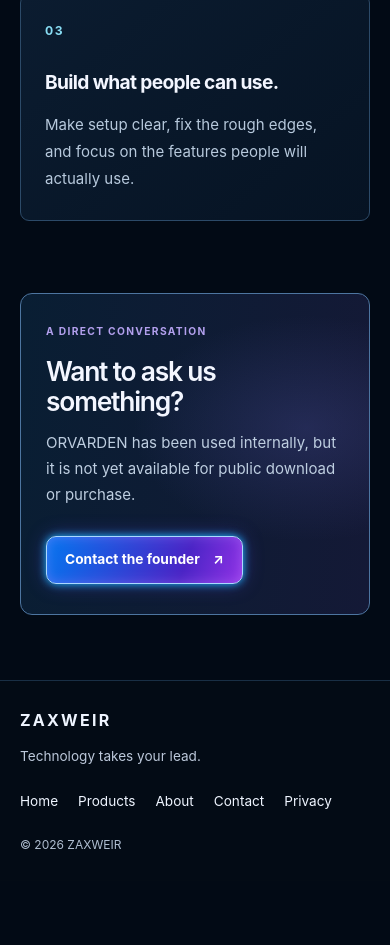
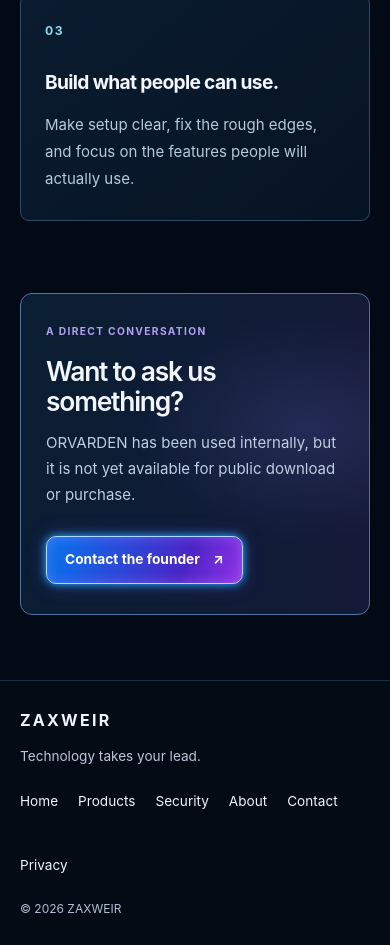
Before and after one commit to whyitworks307/zaxweir-website, a plain HTML site: page about.html in a window 390 px wide. Shown: the part 3126-4071 px from the top of the page. Before the commit the page ends 4007 px from the top, so only its background shows below. Drawn offline with Linux system fonts and the light colour scheme.

Commit message:
nav: link security tools in desktop, mobile, and footer navigation

```diff
--- a/about.html
+++ b/about.html
@@ -4,9 +4,9 @@
 <a class="skip" href="#main">Skip to content</a>
 <header class="header"><div class="wrap header-inner">
 <a class="brand" href="/" aria-label="ZAXWEIR home">ZAXWEIR</a>
-<nav class="desktop-nav" aria-label="Main"><a href="/">Home</a><a href="/products.html">Products</a><a href="/about.html" aria-current="page">About</a><a href="/contact.html">Contact</a></nav>
+<nav class="desktop-nav" aria-label="Main"><a href="/">Home</a><a href="/products.html">Products</a><a href="/security.html">Security</a><a href="/about.html" aria-current="page">About</a><a href="/contact.html">Contact</a></nav>
 <a class="info-top-cta" href="/contact.html">Get in touch <span aria-hidden="true">↗</span></a>
-<details class="mobile-menu"><summary>Menu<span aria-hidden="true" class="menu-lines"></span></summary><nav aria-label="Mobile"><a href="/">Home</a><a href="/products.html">Products</a><a href="/about.html" aria-current="page">About</a><a href="/contact.html">Contact</a></nav></details>
+<details class="mobile-menu"><summary>Menu<span aria-hidden="true" class="menu-lines"></span></summary><nav aria-label="Mobile"><a href="/">Home</a><a href="/products.html">Products</a><a href="/security.html">Security</a><a href="/about.html" aria-current="page">About</a><a href="/contact.html">Contact</a></nav></details>
 </div></header>
 <main id="main" tabindex="-1">
 <section class="info-hero about-hero" aria-labelledby="about-title"><div class="wrap info-hero-grid">
@@ -39,5 +39,5 @@
 </div></div></section>
 <section class="wrap info-bottom-cta" aria-labelledby="about-cta-title"><div><p class="info-kicker">A DIRECT CONVERSATION</p><h2 id="about-cta-title">Want to ask us something?</h2><p>ORVARDEN has been used internally, but it is not yet available for public download or purchase.</p></div><a class="info-button info-button-primary" href="/contact.html">Contact the founder <span aria-hidden="true">↗</span></a></section>
 </main>
-<footer class="footer"><div class="wrap info-footer-inner"><a class="brand" href="/" aria-label="ZAXWEIR home">ZAXWEIR</a><p>Technology takes your lead.</p><nav aria-label="Footer"><a href="/">Home</a><a href="/products.html">Products</a><a href="/about.html">About</a><a href="/contact.html">Contact</a><a href="/privacy.html">Privacy</a></nav><small>© 2026 ZAXWEIR</small></div></footer>
+<footer class="footer"><div class="wrap info-footer-inner"><a class="brand" href="/" aria-label="ZAXWEIR home">ZAXWEIR</a><p>Technology takes your lead.</p><nav aria-label="Footer"><a href="/">Home</a><a href="/products.html">Products</a><a href="/security.html">Security</a><a href="/about.html">About</a><a href="/contact.html">Contact</a><a href="/privacy.html">Privacy</a></nav><small>© 2026 ZAXWEIR</small></div></footer>
 </body></html>
```
